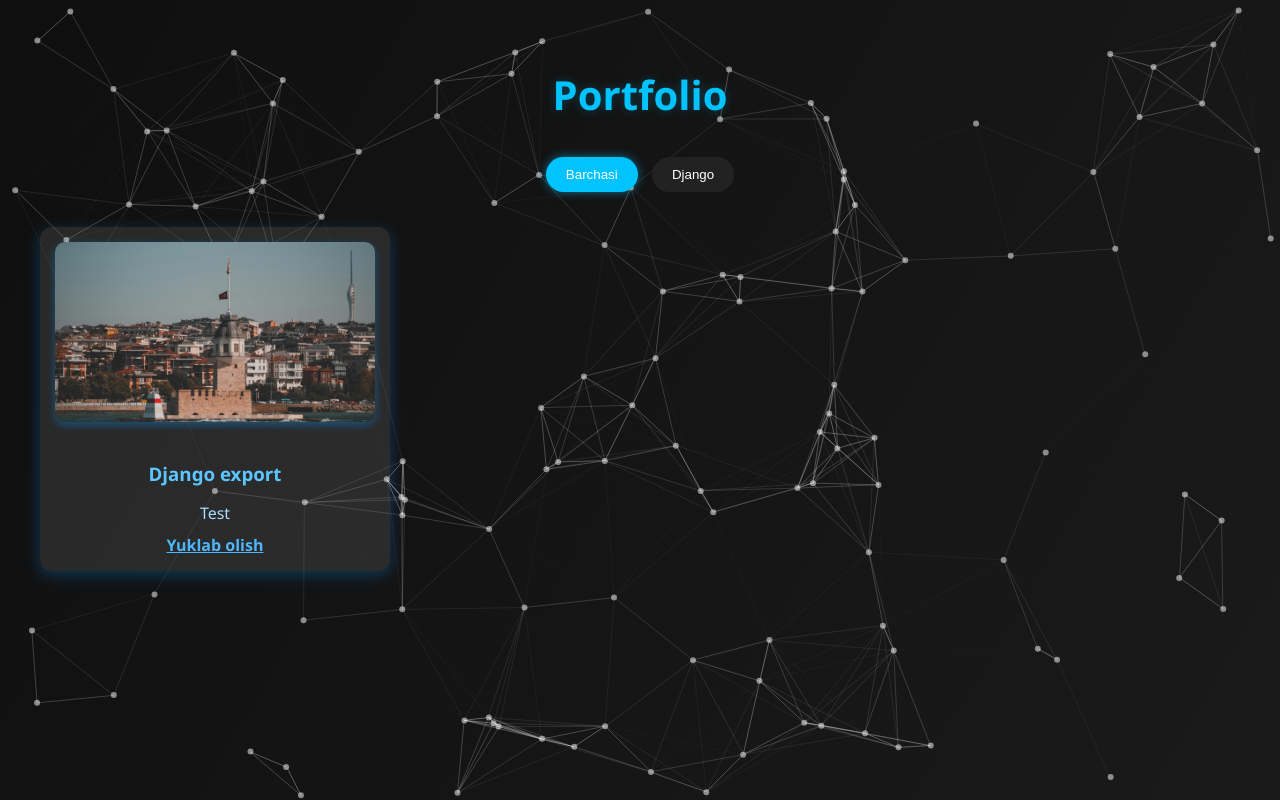
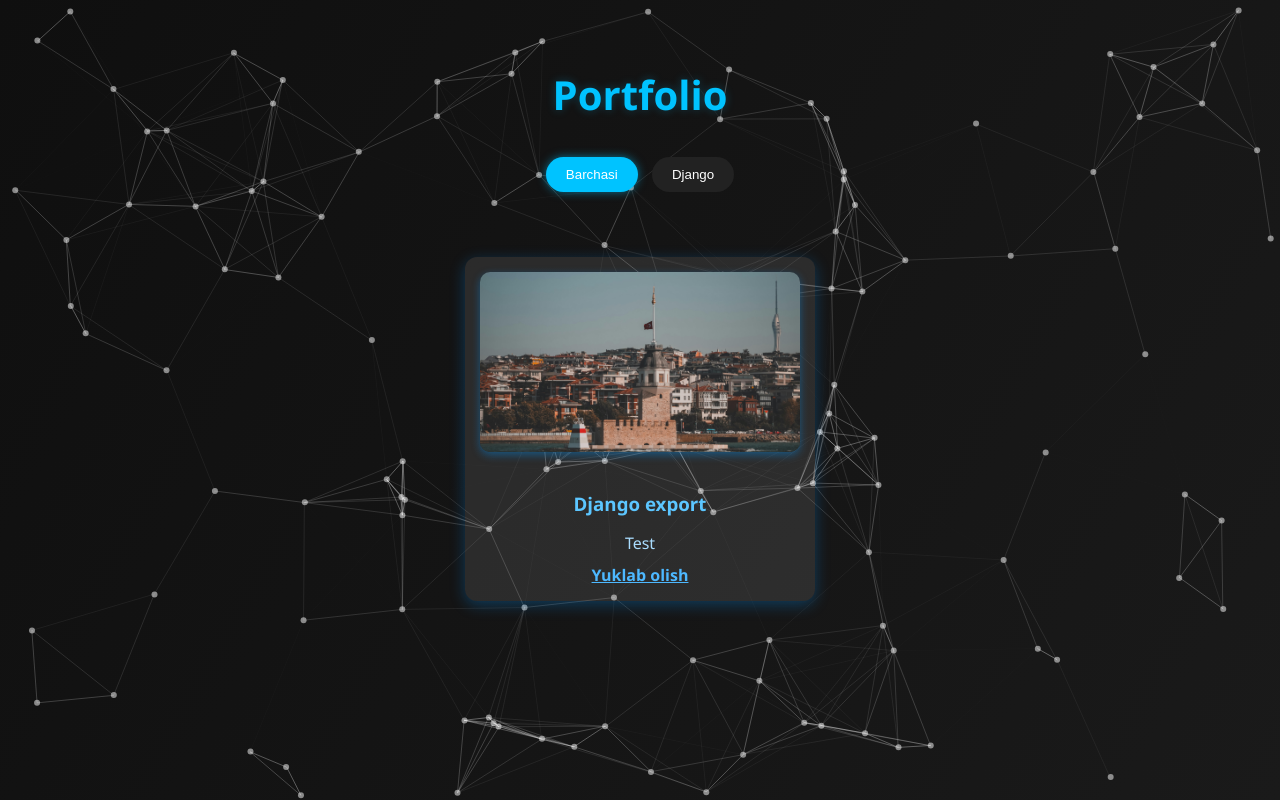
Before and after one commit to muhammadakbarkomilov/django_library, a Django app: page / in a window 1280 px wide. Run offline with Django 4.2, Linux system fonts and the light colour scheme; data comes from the database, SQL or seed files in the repository.

Commit message:
Update index.html

```diff
--- a/projects/templates/index.html
+++ b/projects/templates/index.html
@@ -72,9 +72,7 @@
   max-width: 900px; /* kontent kengligi */
   margin: 40px auto; /* markazlashtirish */
   padding: 20px;
-  background: rgba(0, 0, 0, 0.6);
   border-radius: 15px;
-  box-shadow: 0 0 20px rgba(0, 150, 255, 0.7);
   display: flex;
   flex-wrap: wrap;
   justify-content: center; /* elementlarni markazga olish */
@@ -165,7 +163,7 @@
     {% endfor %}
   </div>
 
-  <div class="projects">
+  <div class="projects project-container">
   {% for project in projects %}
     <div class="project">
       {% if project.thumbnail %}
```
